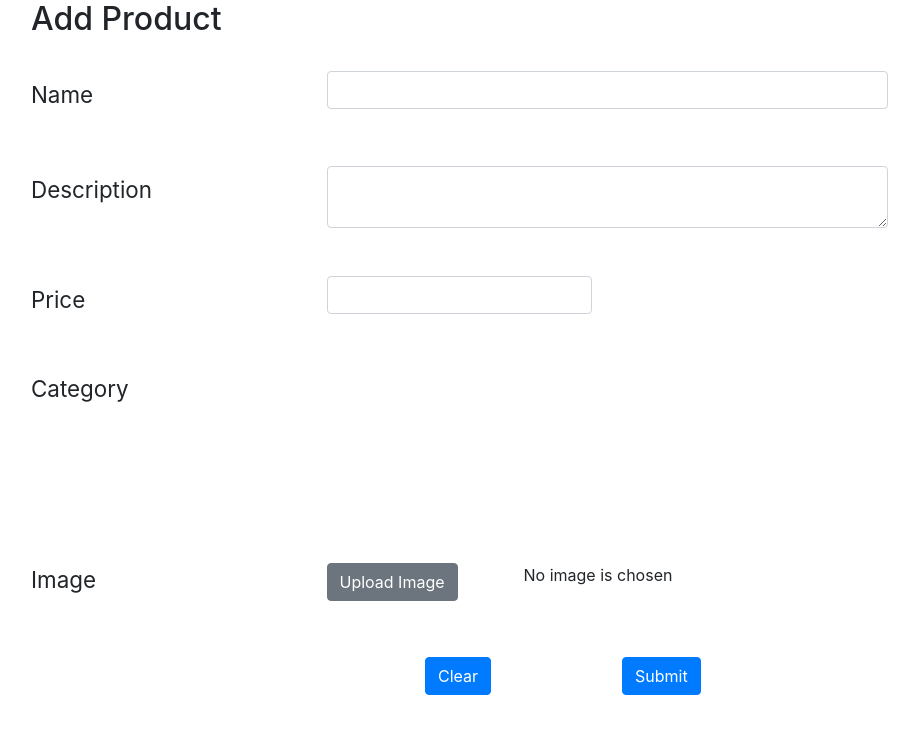
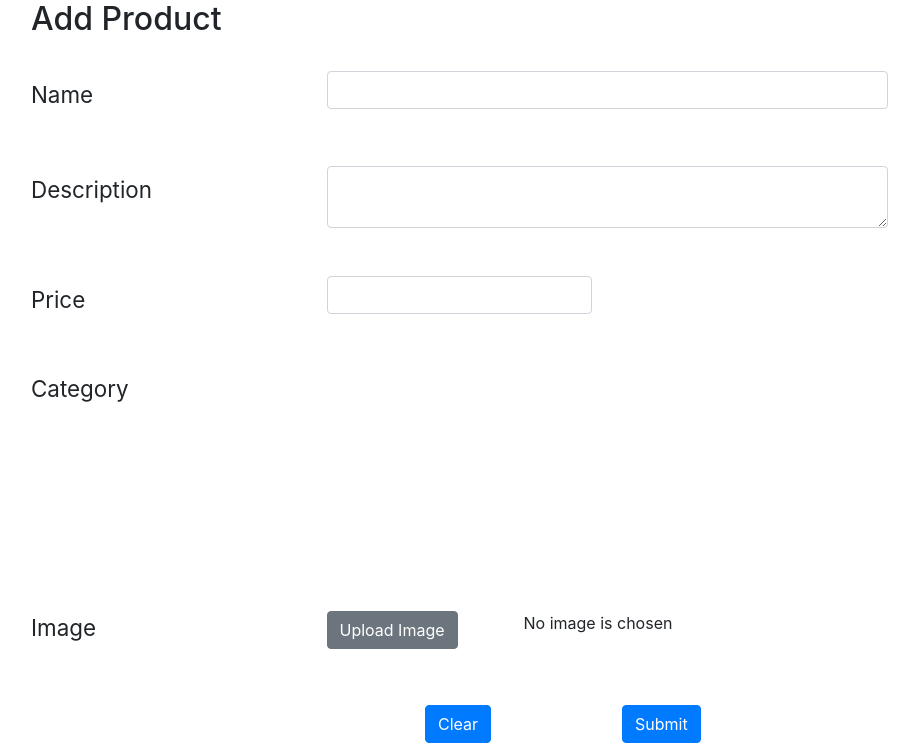
Before and after one commit to Jen304/Snacky, a PHP site: page /add_product/index.php in a window 1280 px wide. Shown: the part 173-916 px from the top of the page, without its empty margins (33-952 px from the left). Before the commit the page ends 868 px from the top, so only its background shows below. Run offline with PHP 8.4, Linux system fonts and the light colour scheme; the visitor is signed in with stand-in values (Sample User, id 1); data that the repository does not hold is empty.

Commit message:
Modify add product css to display input fields properly

```diff
--- a/add_product/index.php
+++ b/add_product/index.php
@@ -188,7 +188,7 @@ if(!isset($_SESSION['admin_name'])){
 
 
         <!---------------- Image Upload --------------->
-        <div class="form-group row mb-5">
+        <div class="form-group row mt-5 mb-5">
             <label class="col-lg-3 col-md-3 col-sm-4 col-12 label-size label-center" for="image">Image</label>
             <div class="col-lg-2 col-md-4 col-sm-4 col-12 test">
                 <label class="btn btn-secondary" style="display: inline-block" id="image">
```
